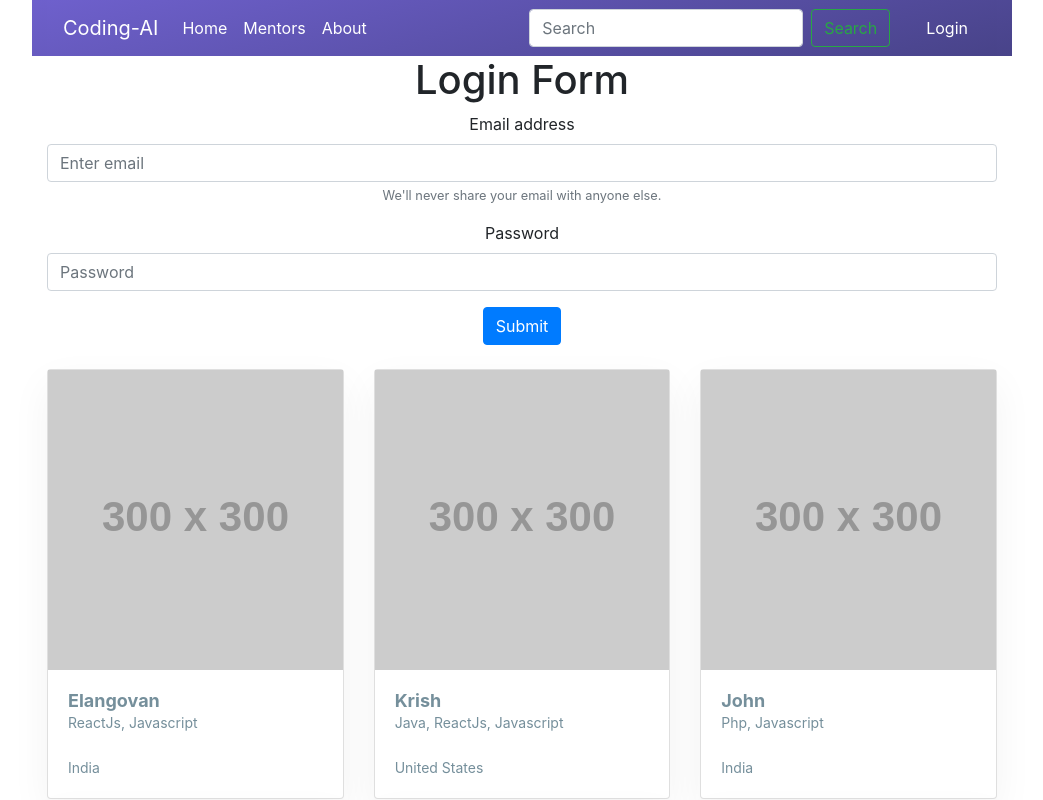
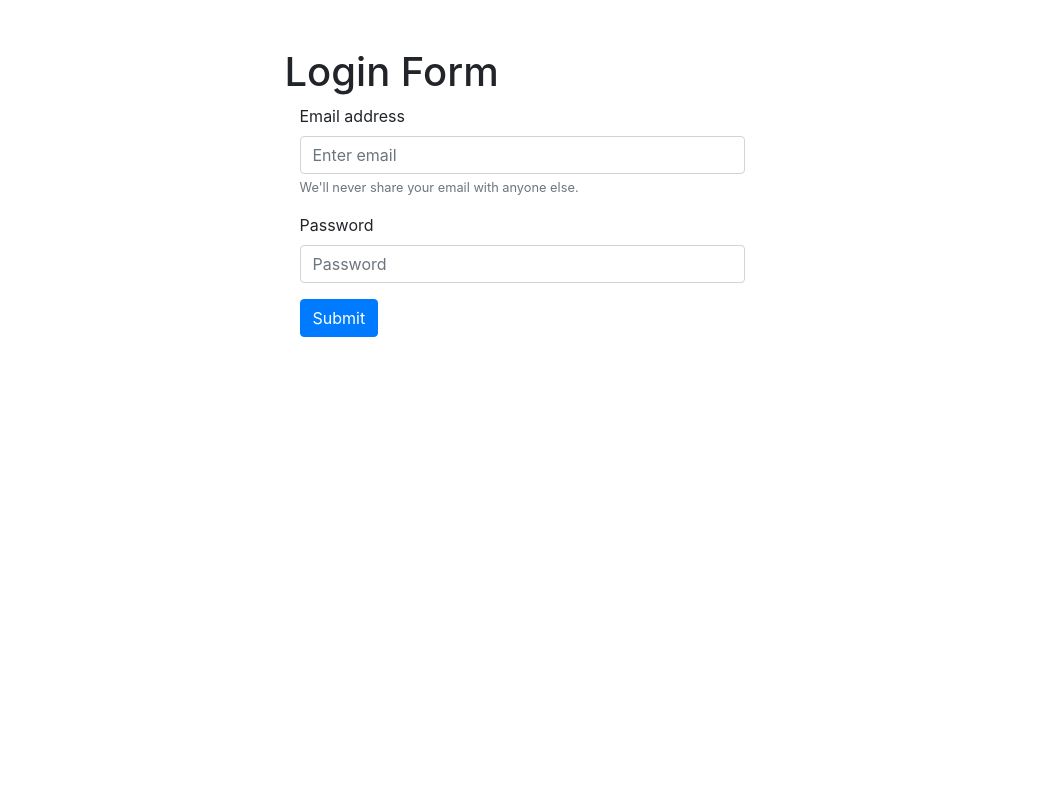
Before and after one commit to ITexpLee/coding-ai, a React (Create React App) app: page /login in a window 1280 px wide. Shown: the top 800 px of the page, without its empty margins (118-1161 px from the left). Built offline with nearby package versions, Linux system fonts and the light colour scheme.

Commit message:
Refactor Login Component

```diff
--- a/src/components/Login.js
+++ b/src/components/Login.js
@@ -6,9 +6,9 @@ class Login extends Component {
         return (
             <div className="login-form">
                 <div className="row">
-                    <div className="col-lg-12">
+                    <div className="col-6 mx-auto mt-5">
                         <h1>Login Form </h1>
-                        <div className="col-lg-12">
+                        <div className="col-12">
                             <form>
                                 <div className="form-group">
                                     <label for="exampleInputEmail1">Email address</label>
--- a/src/components/Router.js
+++ b/src/components/Router.js
@@ -1,23 +1,22 @@
 import React, { Component } from "react";
-import { Route } from "react-router-dom";
+import { Route, Switch } from "react-router-dom";
 //import logo from "./logo.svg";
 
 import Home from "../components/Home";
 import About from "../components/About";
 import Topics from "../components/Topics";
 import Topic from "../components/Topic";
-import Login from "../components/Login";
+
 
 class Router extends Component {
   render() {
     return (
-      <div>
+      <switch>
           <Route path="/" exact component={Home} />
-          <Route path="/login" exact component={Login} />
           <Route path="/about" exact component={About} />
           <Route path="/topics" exact component={Topics} />
           <Route path="/topics/:Id" exact component={Topic} />
-      </div>
+      </switch>
     );
   }
 }
--- a/src/index.js
+++ b/src/index.js
@@ -1,7 +1,7 @@
 import React from 'react';
 import ReactDOM from 'react-dom';
-import { BrowserRouter, Route, Link } from "react-router-dom";
-
+import { BrowserRouter, Route, Switch } from "react-router-dom";
+import Login from "./components/Login";
 import App from './App';
 import * as serviceWorker from './serviceWorker';
 
@@ -9,7 +9,10 @@ import 'bootstrap/dist/css/bootstrap.css';
 
 ReactDOM.render(
         <BrowserRouter>
-            <App />
+            <Switch>
+                <Route path="/login" exact component={Login} />
+                <Route path="/" exact component={App} />
+            </Switch>
         </BrowserRouter>,
         document.getElementById('root')
     );
```
